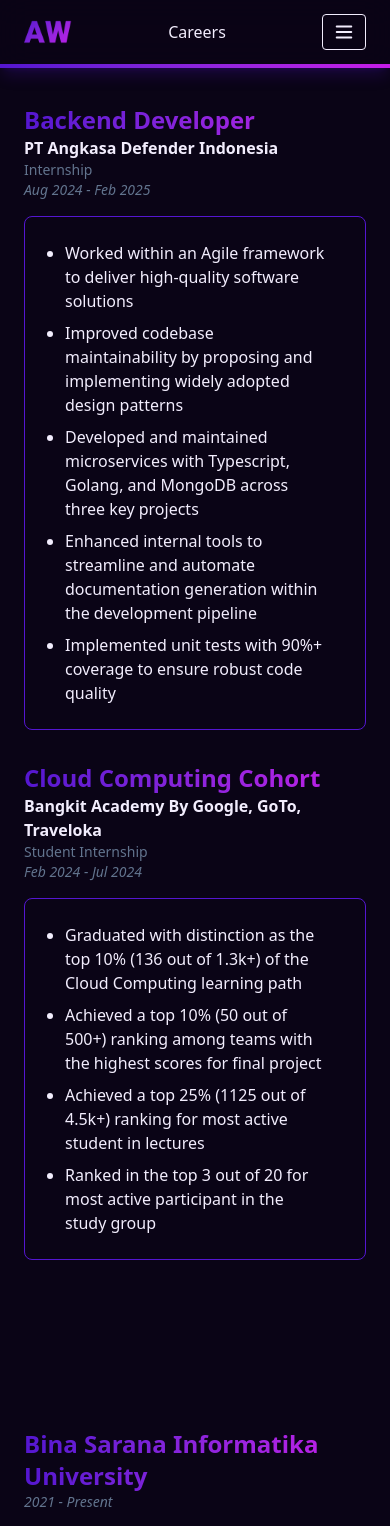
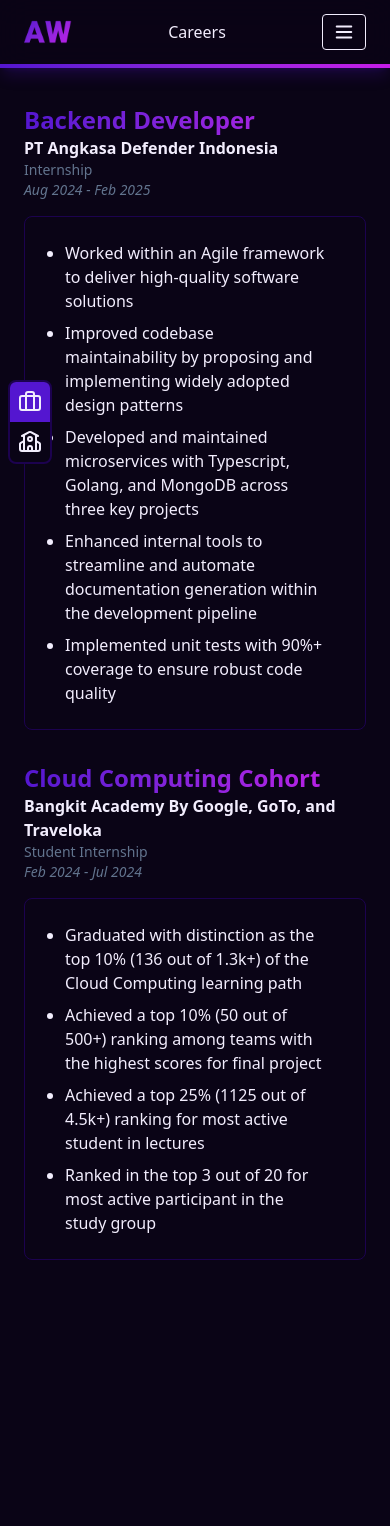
Before and after one commit to ArnNied/andrienw.com, a Next.js app: page /careers in a window 390 px wide. Shown: the top 1526 px of the page. After the commit the page ends 1324 px from the top, so only its background shows below. Built offline with nearby package versions, Linux system fonts and the light colour scheme.

Commit message:
feat: add career category switching and its animations

```diff
--- a/src/app/careers/page.tsx
+++ b/src/app/careers/page.tsx
@@ -1,12 +1,32 @@
+'use client';
+
 import Page from '@/components/core/Page';
-import WorkSection from '@/components/careers/section/WorkSection';
+import ExperienceSection from '@/components/careers/section/ExperienceSection';
 import EducationSection from '@/components/careers/section/EducationSection';
+import CategorySwitch from '@/components/careers/CategorySwitch';
+import { useState } from 'react';
+import { AnimatePresence } from 'motion/react';
 
-export default function ExperiencesPage() {
+export enum ECareerSections {
+  Experience = 'experience',
+  Education = 'education',
+}
+
+export default function CareersPage() {
+  const [activeSection, setActiveSection] = useState<ECareerSections>(
+    ECareerSections.Experience,
+  );
+
   return (
     <Page>
-      <WorkSection />
-      <EducationSection />
+      <AnimatePresence>
+        {activeSection === ECareerSections.Experience && <ExperienceSection />}
+        {activeSection === ECareerSections.Education && <EducationSection />}
+      </AnimatePresence>
+      <CategorySwitch
+        activeSection={activeSection}
+        setActiveSection={setActiveSection}
+      />
     </Page>
   );
 }
--- a/src/app/globals.css
+++ b/src/app/globals.css
@@ -4,6 +4,7 @@
 @custom-variant dark (&:where([data-theme=dark], [data-theme=dark] *));
 
 @theme inline {
+  /* https://realtimecolors.com/?colors=f2edfd-0a0416-5416d0-1c024f-c61ce8 */
   --color-background: var(--background);
   --color-foreground: var(--foreground);
   --color-text-light: #f2edfd;
@@ -16,7 +17,6 @@
 
   --font-sans: "Roboto", var(--font-geist-sans), var(--font-sans);
   --font-mono: var(--font-geist-mono), var(--font-mono);
-  /* --tw-duration: 50ms; */
   --default-transition-duration: 100ms;
 
 }
--- a/src/components/careers/Career.tsx
+++ b/src/components/careers/Career.tsx
@@ -1,10 +1,18 @@
 import { formatCareerDate } from '@/utils/formatCareerDate';
 import clsx from 'clsx';
+import Link from 'next/link';
+import { JSX } from 'react';
 
 export type TCareer = {
   category: 'Formal' | 'Education';
-  title: string;
-  subtitle?: string;
+  title: {
+    text: string;
+    href?: string;
+  };
+  subtitle?: {
+    text: string;
+    href?: string;
+  };
   type?: string;
   responsibilities?: string[];
   summary?: string;
@@ -26,15 +34,31 @@
   isFirst: boolean;
   isLast: boolean;
   isCurrent?: boolean;
-}) {
+}): JSX.Element {
   return (
     <article className='flex flex-col md:flex-row space-y-4 md:space-y-0'>
       <header className='w-full md:w-5/12 p-0 md:py-12 md:text-right'>
-        <h3 className='font-bold text-size-2xl gradient__lr gradient-text'>
-          {career.title}
+        <h3
+          className={clsx('font-bold text-size-2xl gradient__lr gradient-text')}
+        >
+          {career.title.href ? (
+            <Link className='hover:underline' href={career.title.href}>
+              {career.title.text}
+            </Link>
+          ) : (
+            <>{career.title.text}</>
+          )}
         </h3>
         {career.subtitle && (
-          <p className='font-semibold text-size-base'>{career.subtitle}</p>
+          <p className={clsx('font-semibold text-size-base')}>
+            {career.subtitle.href ? (
+              <Link className='hover:underline' href={career.subtitle.href}>
+                {career.subtitle.text}
+              </Link>
+            ) : (
+              <>{career.subtitle.text}</>
+            )}
+          </p>
         )}
         {career.type && (
           <p className='text-size-sm text-slate-500'>{career.type}</p>
@@ -74,7 +98,7 @@
         {career.responsibilities && (
           <button
             type='button'
-            className='px-10 py-6 cursor-pointer hover:bg-primary text-left border border-primary rounded-lg transition-colors'
+            className='px-10 py-6 cursor-pointer hover:bg-primary text-left border border-secondary hover:ring-4 hover:ring-secondary rounded-lg transition-all hover:scale-102'
           >
             <ul className='list-disc space-y-2'>
               {career.responsibilities?.map((responsibility, index) => (
--- /dev/null
+++ b/src/components/careers/CategorySwitch.tsx
@@ -0,0 +1,64 @@
+import { ECareerSections } from '@/app/careers/page';
+import { Briefcase, School } from 'lucide-react';
+import { JSX } from 'react';
+import { motion } from 'motion/react';
+import clsx from 'clsx';
+
+export function SwitchButton({
+  text,
+  icon,
+  buttonSection,
+  activeSection,
+  onClick,
+}: Readonly<{
+  text: string;
+  icon: React.ReactNode;
+  buttonSection: ECareerSections;
+  activeSection: ECareerSections;
+  onClick: (section: ECareerSections) => void;
+}>): JSX.Element {
+  return (
+    <motion.button
+      type='button'
+      className='relative w-full p-2 flex flex-row items-center cursor-pointer'
+      onClick={() => onClick(activeSection)}
+    >
+      {icon}
+      <span className='ml-2 hidden md:block'>{text}</span>
+      {activeSection === buttonSection && (
+        <motion.span
+          layoutId='career-category-switch-background'
+          transition={{ duration: 0.3, type: 'spring' }}
+          className='absolute top-0 left-0 w-full h-full bg-primary -z-10'
+        ></motion.span>
+      )}
+    </motion.button>
+  );
+}
+
+export default function CategorySwitch({
+  activeSection,
+  setActiveSection,
+}: {
+  activeSection: ECareerSections;
+  setActiveSection: (section: ECareerSections) => void;
+}): JSX.Element {
+  return (
+    <nav className='grow-0 fixed h-fit inset-y-0 left-2 lg:left-10 my-auto flex flex-col justify-center items-start bg-background-dark rounded-lg border-2 border-secondary overflow-hidden'>
+      <SwitchButton
+        text='Experience'
+        icon={<Briefcase />}
+        buttonSection={ECareerSections.Experience}
+        activeSection={activeSection}
+        onClick={() => setActiveSection(ECareerSections.Experience)}
+      />
+      <SwitchButton
+        text='Education'
+        icon={<School />}
+        buttonSection={ECareerSections.Education}
+        activeSection={activeSection}
+        onClick={() => setActiveSection(ECareerSections.Education)}
+      />
+    </nav>
+  );
+}
--- a/src/components/careers/section/EducationSection.tsx
+++ b/src/components/careers/section/EducationSection.tsx
@@ -1,10 +1,15 @@
 import { sortCareers } from '@/utils/sortCareers';
 import Career, { TCareer } from '@/components/careers/Career';
+import { JSX } from 'react';
+import Section from './Section';
 
 const educations: TCareer[] = [
   {
     category: 'Education',
-    title: 'Bina Sarana Informatika University',
+    title: {
+      text: 'Bina Sarana Informatika University',
+      href: 'https://www.bsi.ac.id/',
+    },
     responsibilities: [
       'GPA: 4.00',
       'Became a central figure in study circles as fellow students often sought guidance for navigating academic hurdles',
@@ -18,7 +23,10 @@
   },
   {
     category: 'Education',
-    title: 'Vocational High School 2 Jakarta',
+    title: {
+      text: 'Vocational High School 2 Jakarta',
+      href: 'https://smkn2jkt.sch.id/',
+    },
     // responsibilities: [
     // ],
     date: {
@@ -29,11 +37,11 @@
   },
 ];
 
-export default function EducationSection() {
+export default function EducationSection(): JSX.Element {
   const sortedEducations = sortCareers(educations);
 
   return (
-    <section className='container mt-10 py-16 space-y-8 md:space-y-0'>
+    <Section>
       {sortedEducations.map((career, index) => (
         <Career
           key={index}
@@ -43,6 +51,6 @@
           isCurrent={career.date.current}
         />
       ))}
-    </section>
+    </Section>
   );
 }
--- a/src/components/careers/section/WorkSection.tsx
+++ b/src/components/careers/section/ExperienceSection.tsx
@@ -1,11 +1,18 @@
 import { sortCareers } from '@/utils/sortCareers';
 import Career, { TCareer } from '@/components/careers/Career';
+import { JSX } from 'react';
+import Section from './Section';
 
 const works: TCareer[] = [
   {
     category: 'Formal',
-    title: 'Backend Developer',
-    subtitle: 'PT Angkasa Defender Indonesia',
+    title: {
+      text: 'Backend Developer',
+    },
+    subtitle: {
+      text: 'PT Angkasa Defender Indonesia',
+      href: 'https://www.asdf.id/',
+    },
     type: 'Internship',
     responsibilities: [
       'Worked within an Agile framework to deliver high-quality software solutions',
@@ -22,8 +29,13 @@
   },
   {
     category: 'Formal',
-    title: 'Cloud Computing Cohort',
-    subtitle: 'Bangkit Academy By Google, GoTo, Traveloka',
+    title: {
+      text: 'Cloud Computing Cohort',
+    },
+    subtitle: {
+      text: 'Bangkit Academy By Google, GoTo, and Traveloka',
+      href: 'https://grow.google/intl/id_id/bangkit/',
+    },
     type: 'Student Internship',
     responsibilities: [
       'Graduated with distinction as the top 10% (136 out of 1.3k+) of the Cloud Computing learning path',
@@ -39,11 +51,11 @@
   },
 ];
 
-export default function WorkSection() {
+export default function ExperienceSection(): JSX.Element {
   const sortedExperience = sortCareers(works);
 
   return (
-    <section className='container mt-10 py-16 space-y-8 md:space-y-0'>
+    <Section>
       {sortedExperience.map((career, index) => (
         <Career
           key={index}
@@ -53,6 +65,6 @@
           isCurrent={career.date.current}
         />
       ))}
-    </section>
+    </Section>
   );
 }
--- /dev/null
+++ b/src/components/careers/section/Section.tsx
@@ -0,0 +1,19 @@
+import { motion } from 'motion/react';
+import { JSX } from 'react';
+
+export default function Section({
+  children,
+}: {
+  children: React.ReactNode;
+}): JSX.Element {
+  return (
+    <motion.section
+      initial={{ opacity: 0, y: -20 }}
+      animate={{ opacity: 1, y: 0 }}
+      exit={{ opacity: 0, y: -20 }}
+      className='container mt-10 py-16 space-y-8 md:space-y-0'
+    >
+      {children}
+    </motion.section>
+  );
+}
--- a/src/components/core/ConstructionPage.tsx
+++ b/src/components/core/ConstructionPage.tsx
@@ -1,7 +1,8 @@
 import Page from '@/components/core/Page';
 import { Construction } from 'lucide-react';
+import { JSX } from 'react';
 
-export default function ConstructionPage() {
+export default function ConstructionPage(): JSX.Element {
   return (
     <Page cta={false} footer={false}>
       <section className='h-screen grid justify-center items-center container'>
--- a/src/components/core/Page.tsx
+++ b/src/components/core/Page.tsx
@@ -1,4 +1,5 @@
 import Navbar from '@/components/shared/Navbar';
+import { JSX } from 'react';
 
 export default function Page({
   children,
@@ -10,7 +11,7 @@
   navbar?: boolean;
   cta?: boolean;
   footer?: boolean;
-}>) {
+}>): JSX.Element {
   return (
     <>
       {navbar && <Navbar />}
--- a/src/components/home/section/HeroSection.tsx
+++ b/src/components/home/section/HeroSection.tsx
@@ -1,4 +1,6 @@
-export default function HeroSection() {
+import { JSX } from 'react';
+
+export default function HeroSection(): JSX.Element {
   const contacts = [
     {
       name: 'Email',
```
